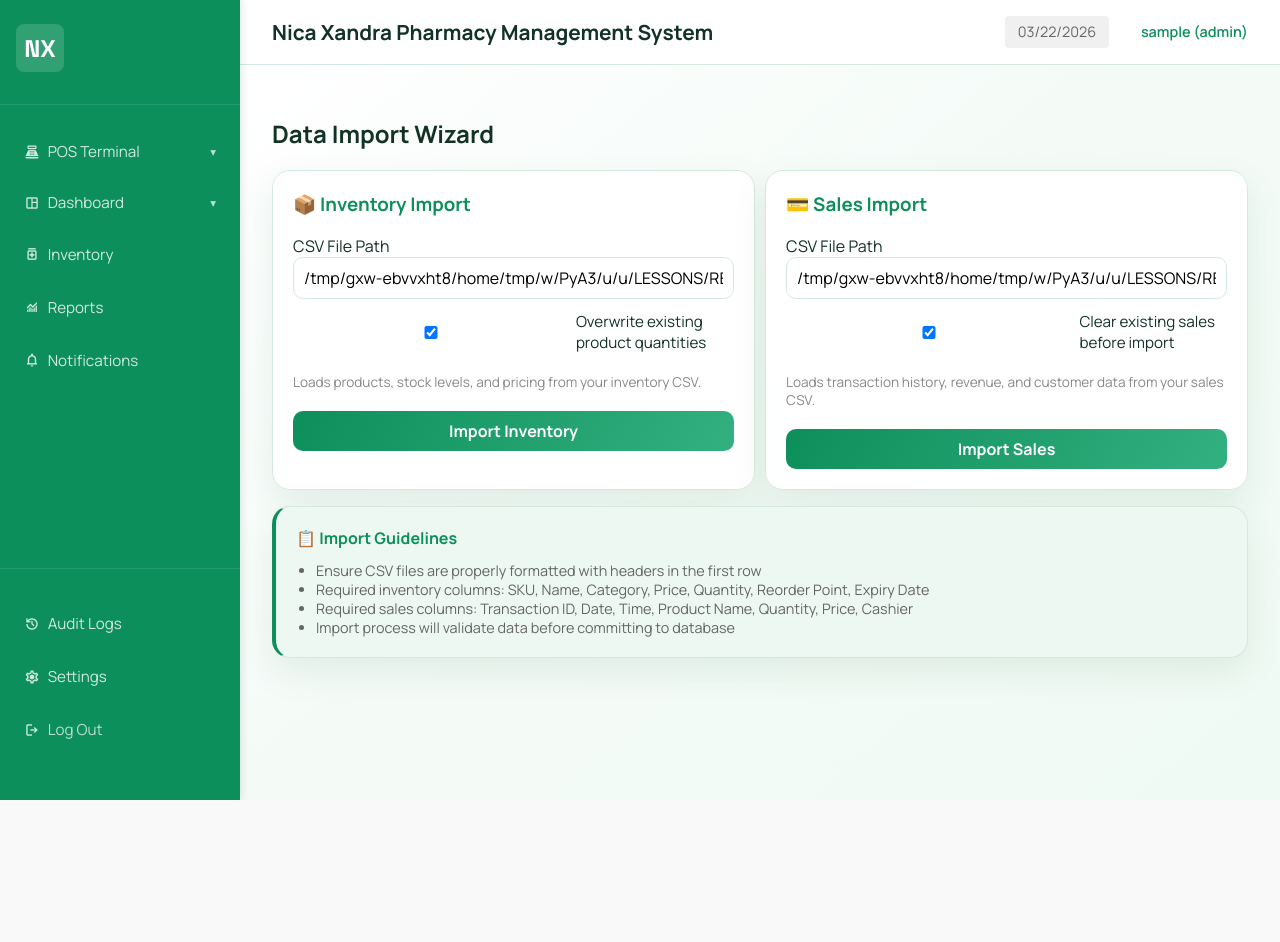
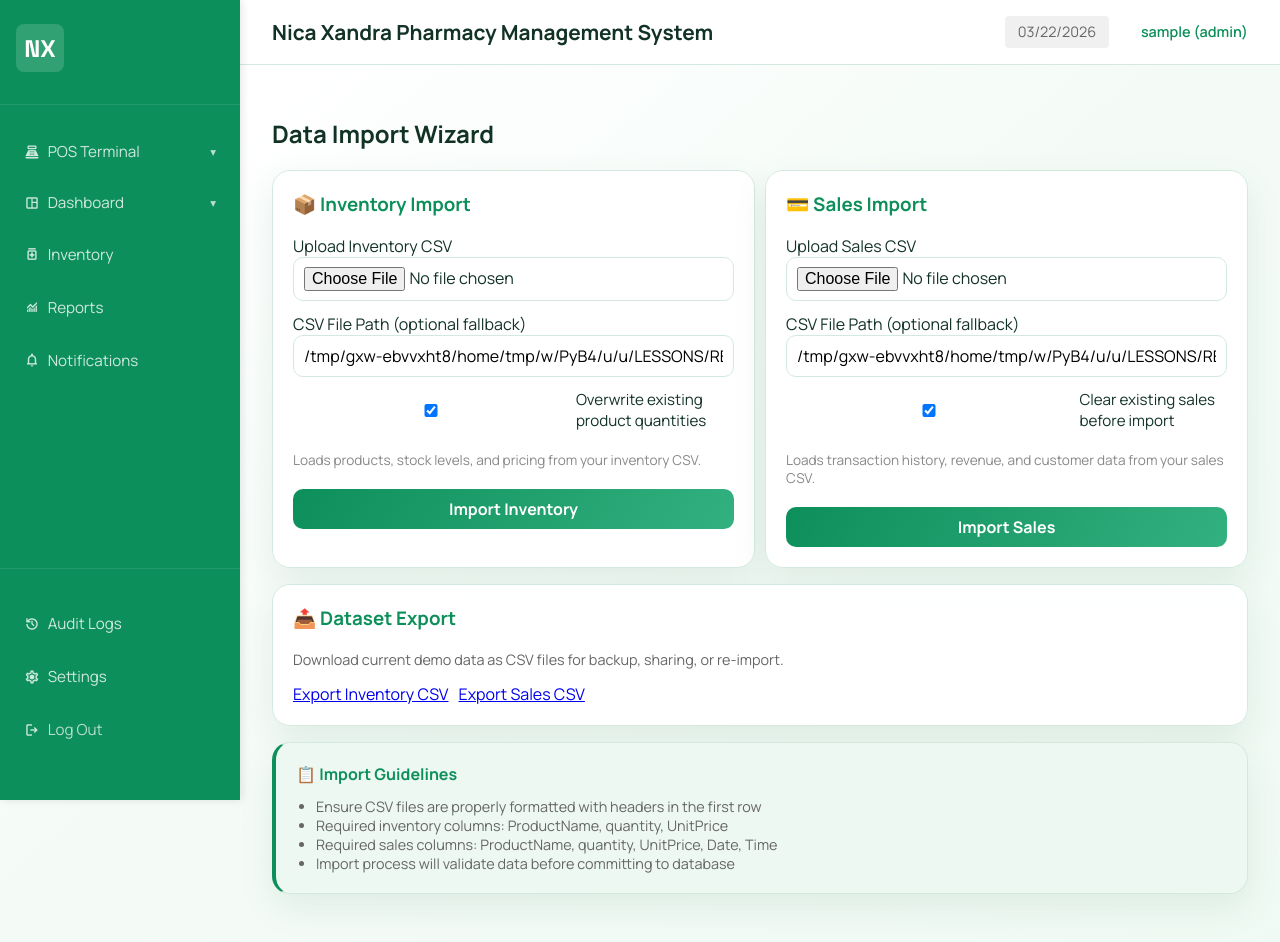
Before and after one commit to dyrielle/NXprms, a Flask app: page /import-data in a window 1280 px wide. Before the commit the page ends 800 px from the top, so only its background shows below. Run offline with Flask 3, Linux system fonts and the light colour scheme; a user stored in the database is signed in; tables that the repository leaves empty hold one stand-in row (values such as "Sample post").

Commit message:
Add dataset import/export feature for demo data

```diff
--- a/app.py
+++ b/app.py
@@ -212,8 +212,8 @@ def find_or_create_product(name: str, unit_price: float, qty_seed: int = 0) -> P
     return product
 
 
-def import_inventory_csv(csv_path: str, overwrite_quantities: bool = True) -> tuple[int, int]:
-    df = pd.read_csv(csv_path)
+def import_inventory_csv(csv_source: Any, overwrite_quantities: bool = True) -> tuple[int, int]:
+    df = pd.read_csv(csv_source)
     required = {"ProductName", "quantity", "UnitPrice"}
     if not required.issubset(df.columns):
         raise ValueError("Inventory CSV must contain ProductName, quantity, UnitPrice columns")
@@ -259,8 +259,8 @@ def import_inventory_csv(csv_path: str, overwrite_quantities: bool = True) -> tu
     return created, updated
 
 
-def import_sales_csv(csv_path: str, cashier_id: int) -> tuple[int, int, int]:
-    df = pd.read_csv(csv_path)
+def import_sales_csv(csv_source: Any, cashier_id: int, source_name: str = "sales.csv") -> tuple[int, int, int]:
+    df = pd.read_csv(csv_source)
     required = {"ProductName", "quantity", "UnitPrice", "Date", "Time"}
     if not required.issubset(df.columns):
         raise ValueError("Sales CSV must contain ProductName, quantity, UnitPrice, Date, Time columns")
@@ -268,7 +268,7 @@ def import_sales_csv(csv_path: str, cashier_id: int) -> tuple[int, int, int]:
     imported_sales = 0
     imported_items = 0
     skipped_duplicates = 0
-    source_file = Path(csv_path).name
+    source_file = source_name or "sales.csv"
 
     for idx, row in df.iterrows():
         name = str(row["ProductName"]).strip()
@@ -1240,39 +1240,83 @@ def import_data():
     default_sales = str(Path(__file__).resolve().parents[1] / "LESSONS" / "REPORT" / "ritedose-sales.csv")
 
     if request.method == "POST":
+        import_type = request.form.get("import_type", "both")
         inventory_path = request.form.get("inventory_path", "").strip() or default_inventory
         sales_path = request.form.get("sales_path", "").strip() or default_sales
         overwrite_inventory = request.form.get("overwrite_inventory") == "on"
         reset_sales = request.form.get("reset_sales") == "on"
+        inventory_file = request.files.get("inventory_file")
+        sales_file = request.files.get("sales_file")
 
         try:
-            if reset_sales:
-                SaleItem.query.delete()
-                Sale.query.delete()
-
-            created, updated = import_inventory_csv(inventory_path, overwrite_quantities=overwrite_inventory)
-            imported_sales, imported_items, skipped_duplicates = import_sales_csv(
-                sales_path,
-                cashier_id=current_user.id,
-            )
+            created = 0
+            updated = 0
+            imported_sales = 0
+            imported_items = 0
+            skipped_duplicates = 0
+
+            if import_type in {"inventory", "both"}:
+                inventory_source: Any
+                inventory_source_label: str
+                if inventory_file and inventory_file.filename:
+                    inventory_source = inventory_file
+                    inventory_source_label = inventory_file.filename
+                else:
+                    inventory_source = inventory_path
+                    inventory_source_label = inventory_path
+
+                created, updated = import_inventory_csv(inventory_source, overwrite_quantities=overwrite_inventory)
+
+            if import_type in {"sales", "both"}:
+                if reset_sales:
+                    SaleItem.query.delete()
+                    Sale.query.delete()
+                    ImportedSaleRow.query.delete()
+
+                sales_source: Any
+                sales_source_label: str
+                if sales_file and sales_file.filename:
+                    sales_source = sales_file
+                    sales_source_label = sales_file.filename
+                else:
+                    sales_source = sales_path
+                    sales_source_label = Path(sales_path).name
+
+                imported_sales, imported_items, skipped_duplicates = import_sales_csv(
+                    sales_source,
+                    cashier_id=current_user.id,
+                    source_name=sales_source_label,
+                )
 
             write_audit(
                 "CSV_IMPORT",
                 (
-                    f"Inventory file={inventory_path}; Sales file={sales_path}; "
+                    f"type={import_type}; Inventory file={inventory_file.filename if inventory_file and inventory_file.filename else inventory_path}; "
+                    f"Sales file={sales_file.filename if sales_file and sales_file.filename else sales_path}; "
                     f"products_created={created}; products_updated={updated}; "
                     f"sales_imported={imported_sales}; items_imported={imported_items}; "
                     f"sales_duplicates_skipped={skipped_duplicates}; reset_sales={reset_sales}"
                 ),
             )
             db.session.commit()
-            flash(
-                (
-                    f"Import successful: {created} new products, {updated} updated products, "
-                    f"{imported_sales} sales rows loaded, {skipped_duplicates} duplicates skipped."
-                ),
-                "success",
-            )
+            if import_type == "inventory":
+                flash(f"Inventory import successful: {created} new products, {updated} updated products.", "success")
+            elif import_type == "sales":
+                flash(
+                    (
+                        f"Sales import successful: {imported_sales} sales rows loaded, "
+                        f"{skipped_duplicates} duplicates skipped."
+                    ),
+                    "success",
+                )
+            else:
+                flash(
+                    (
+                        f"Import successful: {created} new products, {updated} updated products, "
+                        f"{imported_sales} sales rows loaded, {skipped_duplicates} duplicates skipped."
+                    ),
+                    "success",
+                )
             return redirect(url_for("import_data"))
         except Exception as exc:
             db.session.rollback()
@@ -1283,6 +1327,67 @@ def import_data():
         default_inventory=default_inventory,
         default_sales=default_sales,
     )
+
+
+@app.route("/export-dataset/inventory")
+@login_required
+@roles_required("admin")
+def export_dataset_inventory():
+    rows = [
+        {
+            "ProductName": product.name,
+            "quantity": int(product.quantity),
+            "UnitPrice": float(product.unit_price),
+            "SKU": product.sku,
+            "Category": product.category,
+            "ReorderPoint": int(product.reorder_point),
+            "ExpiryDate": product.expiration_date.isoformat() if product.expiration_date else "",
+        }
+        for product in Product.query.order_by(Product.name.asc()).all()
+    ]
+
+    csv_text = pd.DataFrame(rows).to_csv(index=False)
+    stream = io.BytesIO(csv_text.encode("utf-8"))
+    write_audit("DATASET_EXPORTED", "Inventory dataset exported as CSV")
+    db.session.commit()
+    return send_file(stream, mimetype="text/csv", as_attachment=True, download_name="inventory-dataset.csv")
+
+
+@app.route("/export-dataset/sales")
+@login_required
+@roles_required("admin")
+def export_dataset_sales():
+    records = (
+        db.session.query(
+            Sale.sold_at,
+            Product.name,
+            SaleItem.quantity,
+            SaleItem.unit_price,
+            Sale.invoice_no,
+        )
+        .join(SaleItem, Sale.id == SaleItem.sale_id)
+        .join(Product, Product.id == SaleItem.product_id)
+        .order_by(Sale.sold_at.asc())
+        .all()
+    )
+
+    rows = [
+        {
+            "ProductName": row.name,
+            "quantity": int(row.quantity),
+            "UnitPrice": float(row.unit_price),
+            "Date": row.sold_at.strftime("%Y-%m-%d"),
+            "Time": row.sold_at.strftime("%H:%M:%S"),
+            "InvoiceNo": row.invoice_no,
+        }
+        for row in records
+    ]
+
+    csv_text = pd.DataFrame(rows).to_csv(index=False)
+    stream = io.BytesIO(csv_text.encode("utf-8"))
+    write_audit("DATASET_EXPORTED", "Sales dataset exported as CSV")
+    db.session.commit()
+    return send_file(stream, mimetype="text/csv", as_attachment=True, download_name="sales-dataset.csv")
 
 
 @app.route("/alerts")
--- a/templates/import_data.html
+++ b/templates/import_data.html
@@ -8,9 +8,14 @@
         <!-- Inventory Import Card -->
         <div class="card fade-up">
             <h3 style="margin-top: 0; color: #0d8f5b;">📦 Inventory Import</h3>
-            <form method="post" style="display: flex; flex-direction: column; gap: 12px;">
+            <form method="post" enctype="multipart/form-data" style="display: flex; flex-direction: column; gap: 12px;">
                 <div class="form-group">
-                    <label for="inventory_path">CSV File Path</label>
+                    <label for="inventory_file">Upload Inventory CSV</label>
+                    <input type="file" id="inventory_file" name="inventory_file" accept=".csv" />
+                </div>
+
+                <div class="form-group">
+                    <label for="inventory_path">CSV File Path (optional fallback)</label>
                     <input type="text" id="inventory_path" name="inventory_path" value="{{ default_inventory }}"
                            placeholder="e.g., data/inventory.csv" />
                 </div>
@@ -33,9 +38,14 @@
         <!-- Sales Import Card -->
         <div class="card fade-up delay-1">
             <h3 style="margin-top: 0; color: #0d8f5b;">💳 Sales Import</h3>
-            <form method="post" style="display: flex; flex-direction: column; gap: 12px;">
+            <form method="post" enctype="multipart/form-data" style="display: flex; flex-direction: column; gap: 12px;">
                 <div class="form-group">
-                    <label for="sales_path">CSV File Path</label>
+                    <label for="sales_file">Upload Sales CSV</label>
+                    <input type="file" id="sales_file" name="sales_file" accept=".csv" />
+                </div>
+
+                <div class="form-group">
+                    <label for="sales_path">CSV File Path (optional fallback)</label>
                     <input type="text" id="sales_path" name="sales_path" value="{{ default_sales }}"
                            placeholder="e.g., data/sales.csv" />
                 </div>
@@ -56,13 +66,25 @@
         </div>
     </div>
 
+    <!-- Dataset Export Card -->
+    <div class="card fade-up delay-2">
+        <h3 style="margin-top: 0; color: #0d8f5b;">📤 Dataset Export</h3>
+        <p style="font-size: 0.9rem; color: #666; margin-top: 0;">
+            Download current demo data as CSV files for backup, sharing, or re-import.
+        </p>
+        <div style="display: flex; flex-wrap: wrap; gap: 10px;">
+            <a href="{{ url_for('export_dataset_inventory') }}" class="btn">Export Inventory CSV</a>
+            <a href="{{ url_for('export_dataset_sales') }}" class="btn">Export Sales CSV</a>
+        </div>
+    </div>
+
     <!-- Import Information Card -->
     <div class="card fade-up delay-2" style="background-color: #ecf8f1; border-left: 4px solid #0d8f5b;">
         <h4 style="margin: 0 0 12px 0; color: #0d8f5b;">📋 Import Guidelines</h4>
         <ul style="margin: 0; padding-left: 20px; font-size: 0.9rem; color: #666;">
             <li>Ensure CSV files are properly formatted with headers in the first row</li>
-            <li>Required inventory columns: SKU, Name, Category, Price, Quantity, Reorder Point, Expiry Date</li>
-            <li>Required sales columns: Transaction ID, Date, Time, Product Name, Quantity, Price, Cashier</li>
+            <li>Required inventory columns: ProductName, quantity, UnitPrice</li>
+            <li>Required sales columns: ProductName, quantity, UnitPrice, Date, Time</li>
             <li>Import process will validate data before committing to database</li>
         </ul>
     </div>
```
